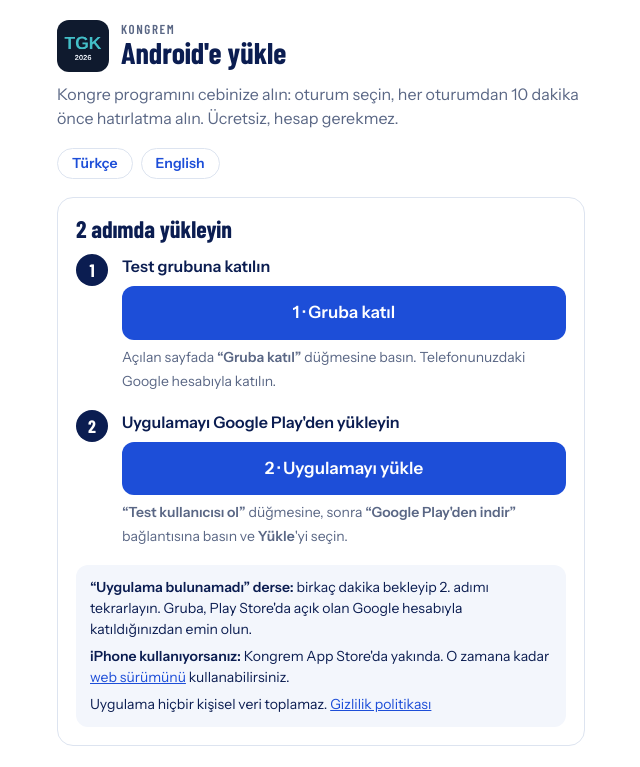
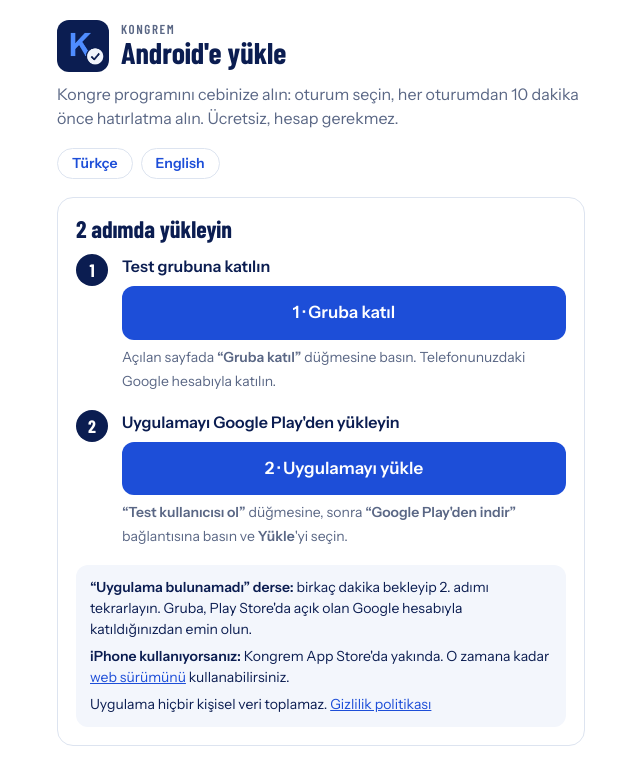
Before and after one commit to Babazade-A/tgk2026, a plain HTML site: page android.html in a window 1280 px wide. Shown: the top 767 px of the page, without its empty margins (319-959 px from the left). Drawn offline with Linux system fonts and the light colour scheme.

Commit message:
Android sayfası: Kongrem ikonu
Co-Authored-By: Claude Opus 5.5 <noreply@anthropic.com>

```diff
--- a/android.html
+++ b/android.html
@@ -40,7 +40,7 @@ footer{font-size:13px;color:var(--muted);text-align:center}
 </head>
 <body>
 <main>
-  <div class="brand"><img src="icon-192.png" alt=""><div><small>Kongrem</small><h1>Android'e yükle</h1></div></div>
+  <div class="brand"><img src="kongrem-icon.png" alt=""><div><small>Kongrem</small><h1>Android'e yükle</h1></div></div>
   <p class="lead">Kongre programını cebinize alın: oturum seçin, her oturumdan 10 dakika önce hatırlatma alın. Ücretsiz, hesap gerekmez.</p>
   <nav><a href="#tr">Türkçe</a><a href="#en">English</a></nav>
 
```
Also changed, not shown: kongrem-icon.png (added).
